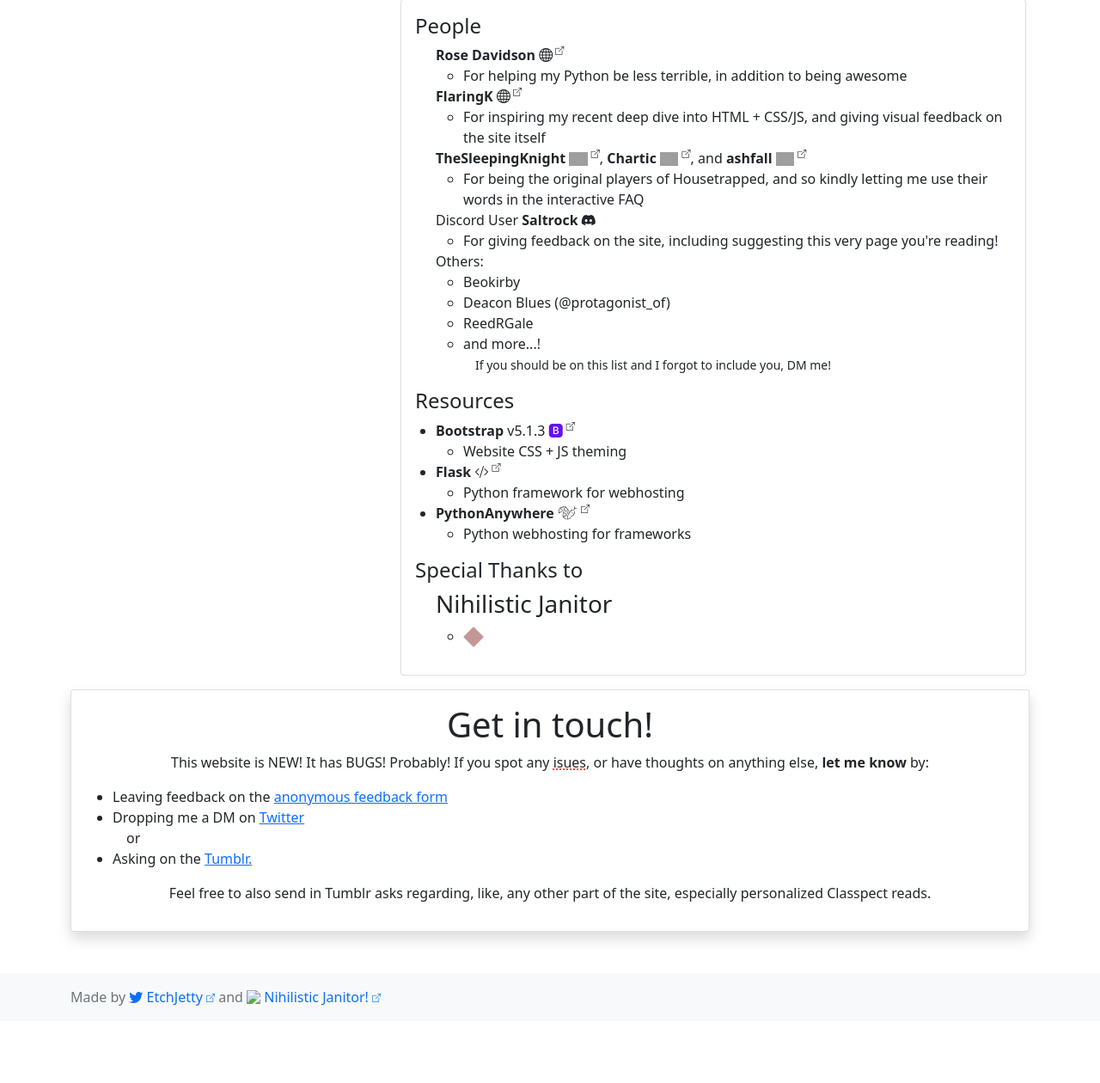
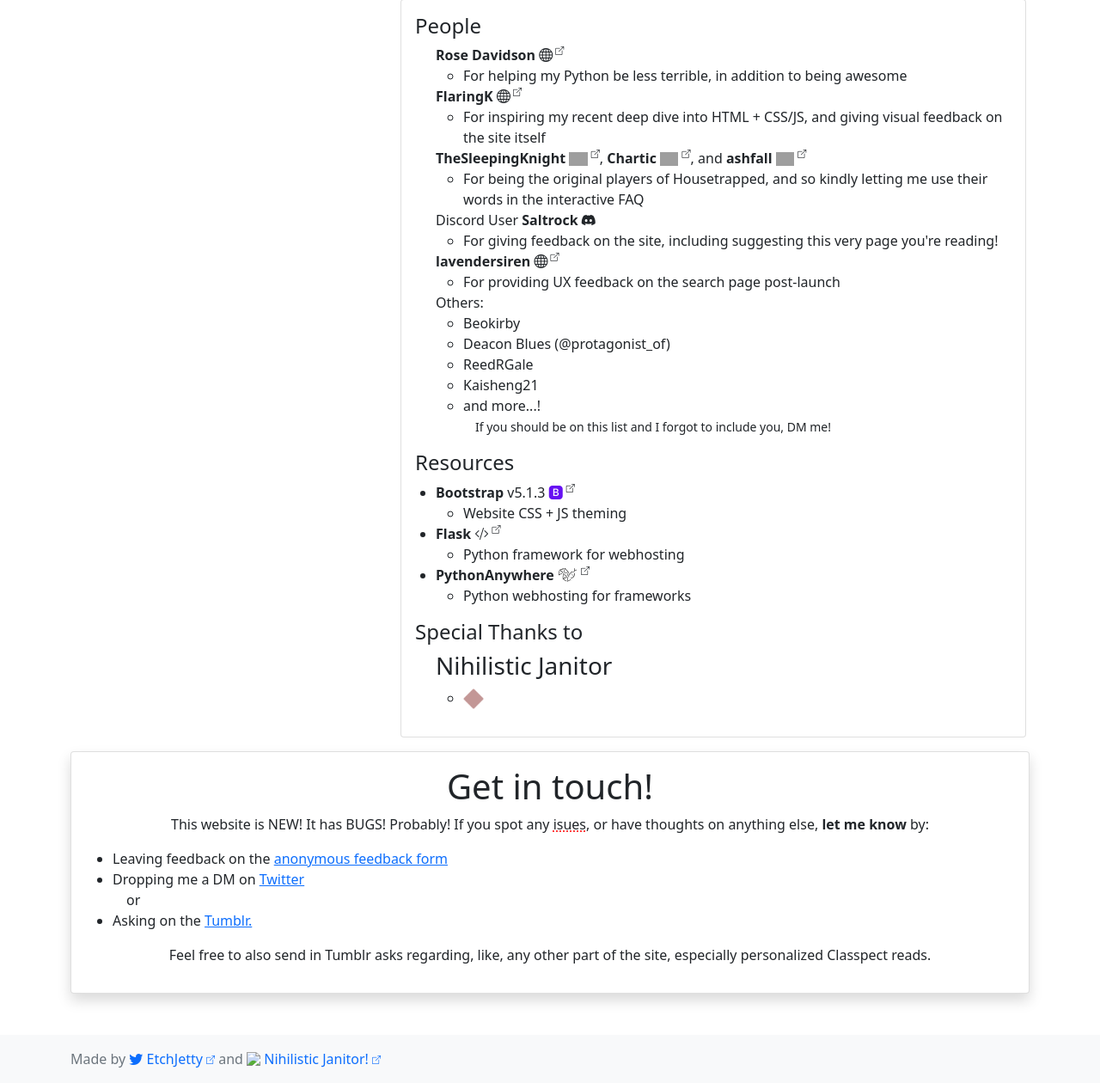
Before and after one commit to EtchJetty/classpect-flask-app, a Python web app: template templates/about.html in a window 1280 px wide. Shown: the part 1694-2954 px from the top of the page at 86% size. Before the commit the page ends 2864 px from the top, so only its background shows below. Run offline with Jinja, Linux system fonts and the light colour scheme; the template is opened without the code that fills it, so the values that code supplies are empty; grey boxes are pictures that could not be loaded.

Commit message:
fixed minor bug, added credits

```diff
--- a/pagefuncs.py
+++ b/pagefuncs.py
@@ -226,15 +226,15 @@ def searchpage():
     if len(request.args) > 0:
         # json.loads(request.args["json"])
         argargs = {}
-        request.method = "POST"
         # hidden = json.loads(request.args["json"])
         for fixe in ["c","a","mc","ma"]:
             try:
                 argargs[fixe] = request.args[fixe]
             except:
                 argargs[fixe] = ""
-
-        hidden = {"class":argargs["c"],"aspect":argargs["a"],"mathclass":argargs["mc"],"mathaspect":argargs["ma"]}
+        if "".join([value for key, value in argargs.items()]) != "":
+            request.method = "POST"
+            hidden = {"class":argargs["c"],"aspect":argargs["a"],"mathclass":argargs["mc"],"mathaspect":argargs["ma"]}
     if request.method == 'GET':
         display = []
 
--- a/templates/about.html
+++ b/templates/about.html
@@ -183,13 +183,21 @@ block head %} {{ super() }} {% endblock %} {% block content %}
             <ul>
               <li>For giving feedback on the site, including suggesting this very page you're reading!</li>
             </ul>
+            <li><strong>lavendersiren</strong> <a class="secretlink" href="https://mspfa.com/?s=38989&p=1"><i
+                  class="bi bi-globe"></i><sup> <i class="bi bi-box-arrow-up-right minisize"></i></sup></a></li>
+            <ul>
+              <li>For providing UX feedback on the search page post-launch</li>
+            </ul>
             <li>Others:</li>
             <ul>
               <li>Beokirby</li>
               <li>Deacon Blues (@protagonist_of)</li>
               <li>ReedRGale</li>
+              <li>Kaisheng21</li>
 
-              <li>and more...!<br><small>&#8195;If you should be on this list and I forgot to include you, DM me!</small></li>
+
+              <li>and more...!<br><small>&#8195;If you should be on this list and I forgot to include you, DM
+                  me!</small></li>
 
 
             </ul>
@@ -233,14 +241,16 @@ block head %} {{ super() }} {% endblock %} {% block content %}
     <div class="col">
       <div class="shadow p-3 mb-5 bg-body card rounded">
         <h1 class="text-center">Get in touch!</h1>
-        <p class="text-center">This website is NEW! It has BUGS! Probably! If you spot any <span style="text-decoration: dotted red underline;">isues</span>, or have thoughts on
+        <p class="text-center">This website is NEW! It has BUGS! Probably! If you spot any <span
+            style="text-decoration: dotted red underline;">isues</span>, or have thoughts on
           anything else, <strong>let me know</strong> by:</p>
         <div class="col-2"></div>
         <div class="col-8">
           <ul>
             <li>Leaving feedback on the <a href="https://forms.gle/Qo1RDbWDxjKqtoiz5">anonymous feedback form</a></li>
-            <li>Dropping me a DM on <a href="https://twitter.com/EtchJetty">Twitter</a></li>&#8195;or<li>Asking on the <a
-                href="https://classpectpokerap.tumblr.com/ask">Tumblr.</a></li>
+            <li>Dropping me a DM on <a href="https://twitter.com/EtchJetty">Twitter</a></li>&#8195;or<li>Asking on the
+              <a href="https://classpectpokerap.tumblr.com/ask">Tumblr.</a>
+            </li>
           </ul>
         </div>
         <div class="col-2"></div>
```
